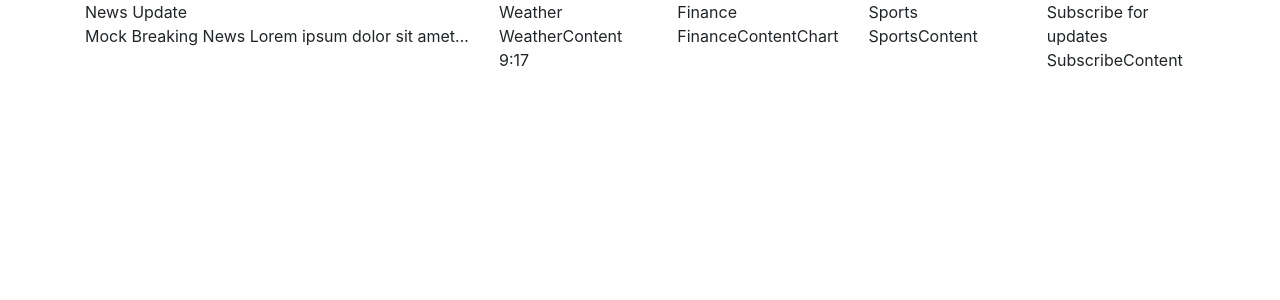
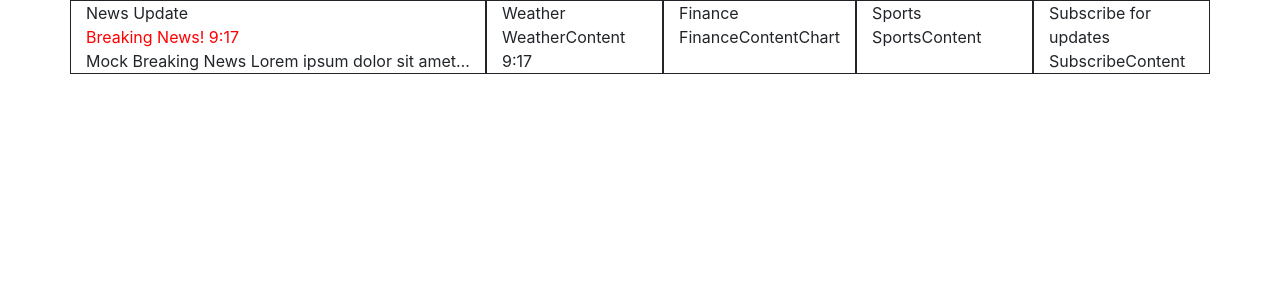
Before and after one commit to lioryarkon9/news_portal, a React (Create React App) app in the folder react-client/: page / in a window 1280 px wide. Shown: the top 300 px of the page. Built offline with nearby package versions, Linux system fonts and the light colour scheme.

Commit message:
some design adjustments

```diff
--- a/react-client/src/components/SingleTile/SingleTile.css
+++ b/react-client/src/components/SingleTile/SingleTile.css
@@ -0,0 +1,3 @@
+.SingleTile {
+    border: 1px solid;
+}
--- a/react-client/src/components/SingleTile/SingleTile.js
+++ b/react-client/src/components/SingleTile/SingleTile.js
@@ -14,6 +14,7 @@ import SportsContent from '../../views/SportsContent';
 import SubscribeContent from '../../views/SubscribeContent';
 import SocketIoClient from 'socket.io-client';
 import {getMockDataByTileId} from '../../utils';
+import './SingleTile.css';
 
 
 
--- a/react-client/src/views/NewsContent/NewsContent.css
+++ b/react-client/src/views/NewsContent/NewsContent.css
@@ -1,4 +1,4 @@
-#news-content {
+#news-from-server {
     max-height: 30vh;
     max-width: 30vw;
     overflow: hidden;
--- a/react-client/src/views/NewsContent/NewsContent.js
+++ b/react-client/src/views/NewsContent/NewsContent.js
@@ -4,9 +4,19 @@ import './NewsContent.css';
 
 const NewsContent = props => {
     console.info('news props: ', props);
+    const GetUpdateHour = () => {
+        const TodayDate = new Date();
+        const HOUR = TodayDate.getHours(), Minutes = TodayDate.getMinutes();
+        return HOUR + ':' + Minutes;
+    }
     return (
         <div id='news-content'>
-            {props.data}
+            <div style={{color: 'red'}}>
+                Breaking News! {GetUpdateHour()}
+            </div>
+            <div id='news-from-server'>
+                {props.data}
+            </div>
         </div>
     );
 }
```
